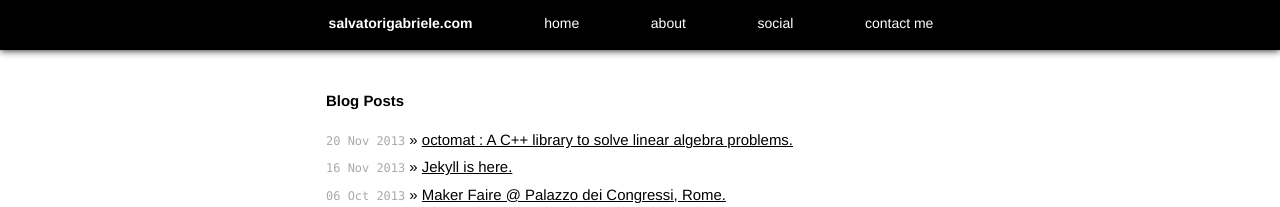
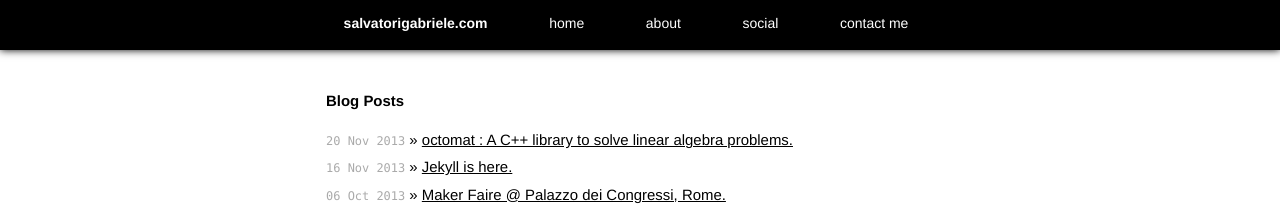
Before and after one commit to gsalvatori/salvatorigabriele.com, a Jekyll site: the page built from index.html, in a window 1280 px wide. Shown: the top 207 px of the page. Built offline with Jekyll 4.4.1, drawn with Linux system fonts in a browser that asks for light colours; Markdown is read by kramdown in place of the engine named in the settings.

Commit message:
Update main.css

```diff
--- a/css/main.css
+++ b/css/main.css
@@ -181,7 +181,7 @@ a:visited { color: #000; }
 
 #navigation a {
 	font-size: 14px;
-	padding-left: 25px;
+	padding-left: 15px;
 	padding-right: 43px;
 	color: white;
 	text-decoration: none;
```
